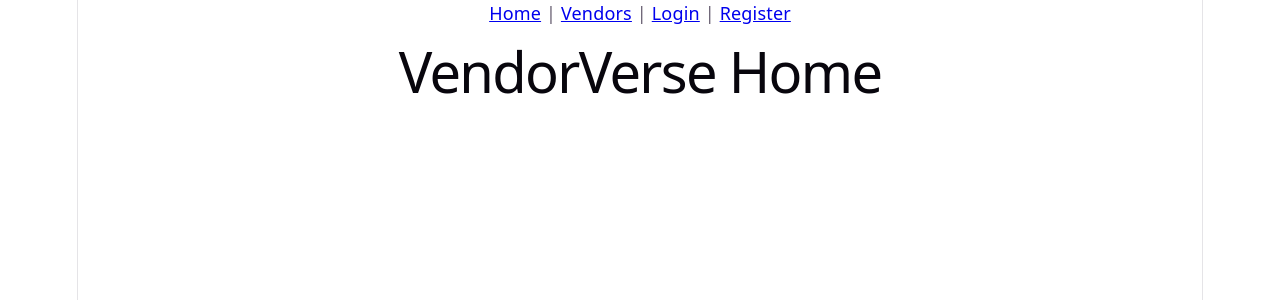
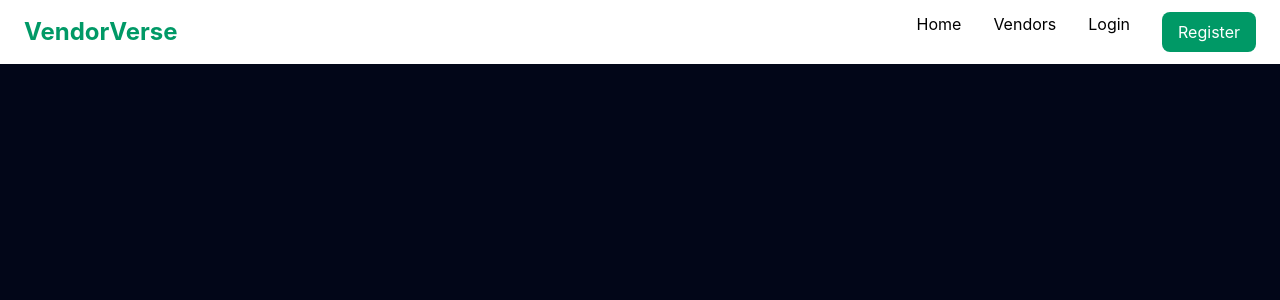
Before and after one commit to V45HU/VendorVerse, a React (Vite) app in the folder client/: page / in a window 1280 px wide. Shown: the top 300 px of the page. Built offline with nearby package versions, Linux system fonts and the light colour scheme.

Commit message:
configured tailwind

```diff
--- a/client/src/components/Navbar.jsx
+++ b/client/src/components/Navbar.jsx
@@ -2,29 +2,54 @@ import { Link } from "react-router-dom";
 
 function Navbar() {
   return (
-    <nav>
+    <nav className="bg-white shadow-md">
 
-      <Link to="/">
-        Home
-      </Link>
+      <div className="max-w-7xl mx-auto px-6 h-16 flex justify-between items-center">
 
-      {" | "}
+        {/* Logo */}
 
-      <Link to="/vendors">
-        Vendors
-      </Link>
+        <Link
+          to="/"
+          className="text-2xl font-bold text-emerald-600"
+        >
+          VendorVerse
+        </Link>
 
-      {" | "}
+        {/* Navigation */}
 
-      <Link to="/login">
-        Login
-      </Link>
+        <div className="flex gap-8">
 
-      {" | "}
+          <Link
+            to="/"
+            className="hover:text-emerald-600 transition"
+          >
+            Home
+          </Link>
 
-      <Link to="/register">
-        Register
-      </Link>
+          <Link
+            to="/vendors"
+            className="hover:text-emerald-600 transition"
+          >
+            Vendors
+          </Link>
+
+          <Link
+            to="/login"
+            className="hover:text-emerald-600 transition"
+          >
+            Login
+          </Link>
+
+          <Link
+            to="/register"
+            className="bg-emerald-600 text-white px-4 py-2 rounded-lg hover:bg-emerald-700 transition"
+          >
+            Register
+          </Link>
+
+        </div>
+
+      </div>
 
     </nav>
   );
--- a/client/src/index.css
+++ b/client/src/index.css
@@ -1,111 +1 @@
-:root {
-  --text: #6b6375;
-  --text-h: #08060d;
-  --bg: #fff;
-  --border: #e5e4e7;
-  --code-bg: #f4f3ec;
-  --accent: #aa3bff;
-  --accent-bg: rgba(170, 59, 255, 0.1);
-  --accent-border: rgba(170, 59, 255, 0.5);
-  --social-bg: rgba(244, 243, 236, 0.5);
-  --shadow:
-    rgba(0, 0, 0, 0.1) 0 10px 15px -3px, rgba(0, 0, 0, 0.05) 0 4px 6px -2px;
-
-  --sans: system-ui, 'Segoe UI', Roboto, sans-serif;
-  --heading: system-ui, 'Segoe UI', Roboto, sans-serif;
-  --mono: ui-monospace, Consolas, monospace;
-
-  font: 18px/145% var(--sans);
-  letter-spacing: 0.18px;
-  color-scheme: light dark;
-  color: var(--text);
-  background: var(--bg);
-  font-synthesis: none;
-  text-rendering: optimizeLegibility;
-  -webkit-font-smoothing: antialiased;
-  -moz-osx-font-smoothing: grayscale;
-
-  @media (max-width: 1024px) {
-    font-size: 16px;
-  }
-}
-
-@media (prefers-color-scheme: dark) {
-  :root {
-    --text: #9ca3af;
-    --text-h: #f3f4f6;
-    --bg: #16171d;
-    --border: #2e303a;
-    --code-bg: #1f2028;
-    --accent: #c084fc;
-    --accent-bg: rgba(192, 132, 252, 0.15);
-    --accent-border: rgba(192, 132, 252, 0.5);
-    --social-bg: rgba(47, 48, 58, 0.5);
-    --shadow:
-      rgba(0, 0, 0, 0.4) 0 10px 15px -3px, rgba(0, 0, 0, 0.25) 0 4px 6px -2px;
-  }
-
-  #social .button-icon {
-    filter: invert(1) brightness(2);
-  }
-}
-
-body {
-  margin: 0;
-}
-
-#root {
-  width: 1126px;
-  max-width: 100%;
-  margin: 0 auto;
-  text-align: center;
-  border-inline: 1px solid var(--border);
-  min-height: 100svh;
-  display: flex;
-  flex-direction: column;
-  box-sizing: border-box;
-}
-
-h1,
-h2 {
-  font-family: var(--heading);
-  font-weight: 500;
-  color: var(--text-h);
-}
-
-h1 {
-  font-size: 56px;
-  letter-spacing: -1.68px;
-  margin: 32px 0;
-  @media (max-width: 1024px) {
-    font-size: 36px;
-    margin: 20px 0;
-  }
-}
-h2 {
-  font-size: 24px;
-  line-height: 118%;
-  letter-spacing: -0.24px;
-  margin: 0 0 8px;
-  @media (max-width: 1024px) {
-    font-size: 20px;
-  }
-}
-p {
-  margin: 0;
-}
-
-code,
-.counter {
-  font-family: var(--mono);
-  display: inline-flex;
-  border-radius: 4px;
-  color: var(--text-h);
-}
-
-code {
-  font-size: 15px;
-  line-height: 135%;
-  padding: 4px 8px;
-  background: var(--code-bg);
-}
+@import "tailwindcss";
--- a/client/src/pages/Home.jsx
+++ b/client/src/pages/Home.jsx
@@ -1,6 +1,8 @@
 function Home() {
   return (
-    <h1>VendorVerse Home</h1>
+    <main className="min-h-screen bg-slate-950">
+
+    </main>
   );
 }
 
```
